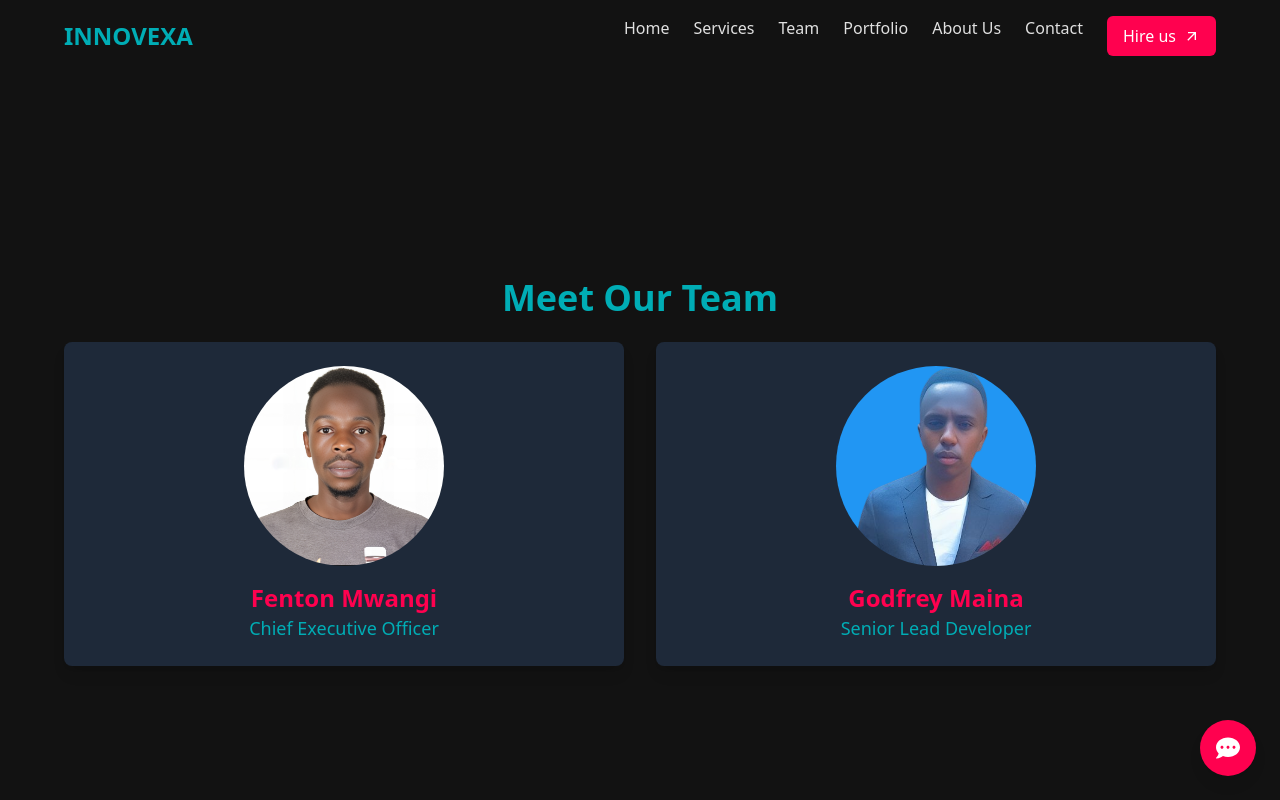
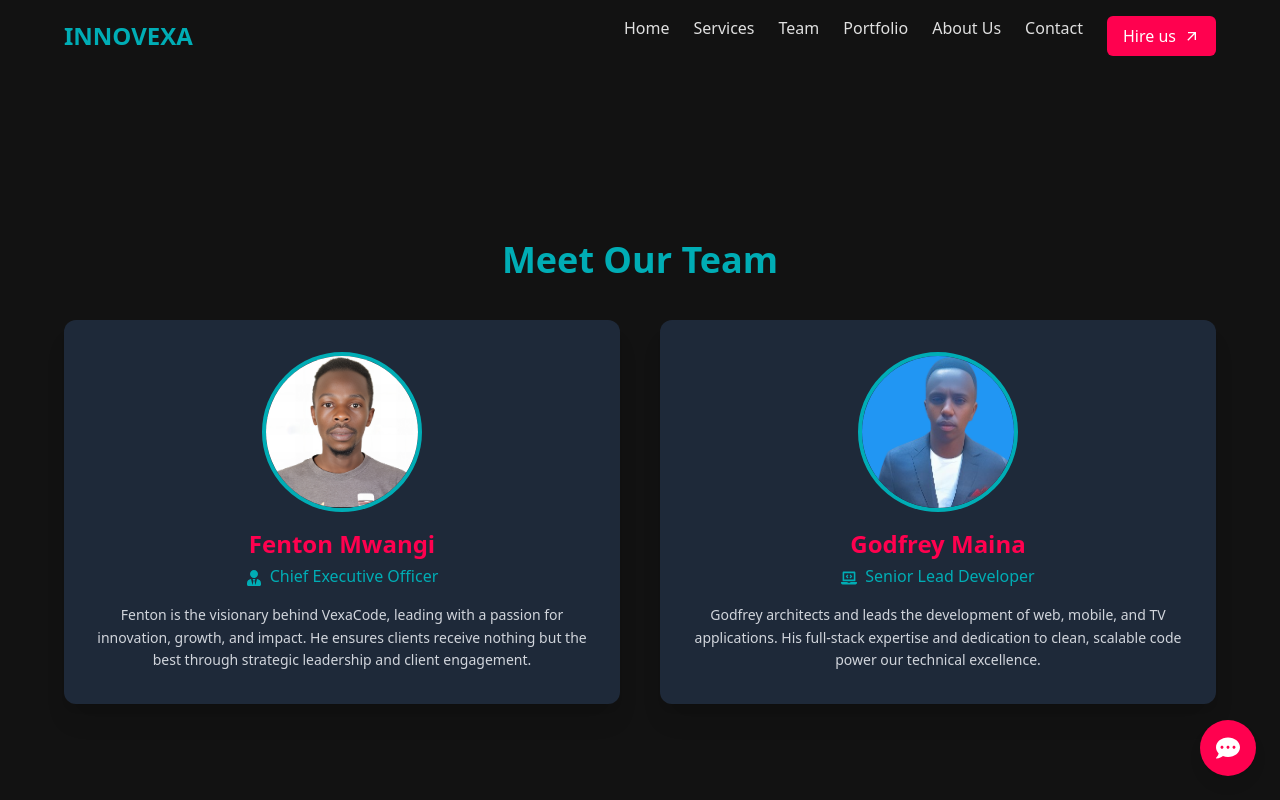
Before and after one commit to FENTON11/Innovexa, a React (Vite) app in the folder Client/: page /team in a window 1280 px wide. Shown: the top 800 px of the page. Built offline with nearby package versions, Linux system fonts and the light colour scheme.

Commit message:
updated team section

```diff
--- a/Client/src/components/Team.jsx
+++ b/Client/src/components/Team.jsx
@@ -1,38 +1,60 @@
+import React from "react";
 import godie from "../assets/godie.png";
 import fenton from "../assets/fenton.png";
-function Team() {
+import { motion } from "framer-motion";
+import { FaUserTie, FaLaptopCode } from "react-icons/fa";
+
 const teamMembers = [
   {
     name: "Fenton Mwangi",
     role: "Chief Executive Officer",
+    icon: <FaUserTie className="inline mr-2" />,
     image: fenton,
+    bio: "Fenton is the visionary behind VexaCode, leading with a passion for innovation, growth, and impact. He ensures clients receive nothing but the best through strategic leadership and client engagement.",
   },
   {
     name: "Godfrey Maina",
     role: "Senior Lead Developer",
+    icon: <FaLaptopCode className="inline mr-2" />,
     image: godie,
+    bio: "Godfrey architects and leads the development of web, mobile, and TV applications. His full-stack expertise and dedication to clean, scalable code power our technical excellence.",
   },
 ];
 
+function Team() {
   return (
-    <section className='bg-background text-text min-h-screen flex flex-col justify-center items-center px-6 py-12'>
-      <h1 className='text-4xl font-bold text-primary mb-6'>Meet Our Team</h1>
-      <div className='max-w-6xl w-full grid grid-cols-1 md:grid-cols-2 gap-8'>
+    <section className='bg-background text-text min-h-screen flex flex-col justify-center items-center px-6 py-16'>
+      <motion.h1
+        className='text-4xl font-bold text-primary mb-10 text-center'
+        initial={{ opacity: 0, y: -20 }}
+        whileInView={{ opacity: 1, y: 0 }}
+        viewport={{ once: true }}
+        transition={{ duration: 0.6 }}
+      >
+        Meet Our Team
+      </motion.h1>
+
+      <div className='max-w-6xl w-full grid grid-cols-1 md:grid-cols-2 gap-10'>
         {teamMembers.map((member, index) => (
-          <div
+          <motion.div
             key={index}
-            className='bg-gray-800 p-6 rounded-lg shadow-lg text-center transition transform hover:scale-105'
+            className='bg-gray-800 p-8 rounded-xl shadow-xl text-center transition transform hover:scale-105'
+            initial={{ opacity: 0, y: 30 }}
+            whileInView={{ opacity: 1, y: 0 }}
+            viewport={{ once: true }}
+            transition={{ delay: index * 0.2, duration: 0.6 }}
           >
             <img
               src={member.image}
               alt={member.name}
-              className='w-50 h-50 mx-auto rounded-full mb-4 object-cover object-top'
+              className='w-40 h-40 mx-auto rounded-full mb-4 object-cover object-top border-4 border-primary'
             />
-            <h2 className='text-2xl font-semibold text-highlight'>
+            <h2 className='text-2xl font-semibold text-highlight mb-1'>
               {member.name}
             </h2>
-            <p className='text-lg text-primary'>{member.role}</p>
-          </div>
+            <p className='text-primary mb-4'>{member.icon}{member.role}</p>
+            <p className='text-gray-300 text-sm leading-relaxed'>{member.bio}</p>
+          </motion.div>
         ))}
       </div>
     </section>
--- a/Client/src/components/Why-us.jsx
+++ b/Client/src/components/Why-us.jsx
@@ -28,7 +28,7 @@ const WhyUs = () => {
           viewport={{ once: true }}
           transition={{ duration: 0.6 }}
         >
-          Why Choose Innovexa?
+          Why Choose VexaCode?
         </motion.h2>
 
         <motion.p
@@ -38,7 +38,7 @@ const WhyUs = () => {
           viewport={{ once: true }}
           transition={{ delay: 0.2, duration: 0.6 }}
         >
-          At Innovexa, we blend innovation, expertise, and technology to deliver powerful web, mobile, and TV app solutions that help your business grow.
+          At VexaCode, we blend innovation, expertise, and technology to deliver powerful web, mobile, and TV app solutions that help your business grow.
         </motion.p>
 
         <div className="grid grid-cols-1 md:grid-cols-3 gap-8">
```
Lines whose indentation alone changed are shown as unchanged.
